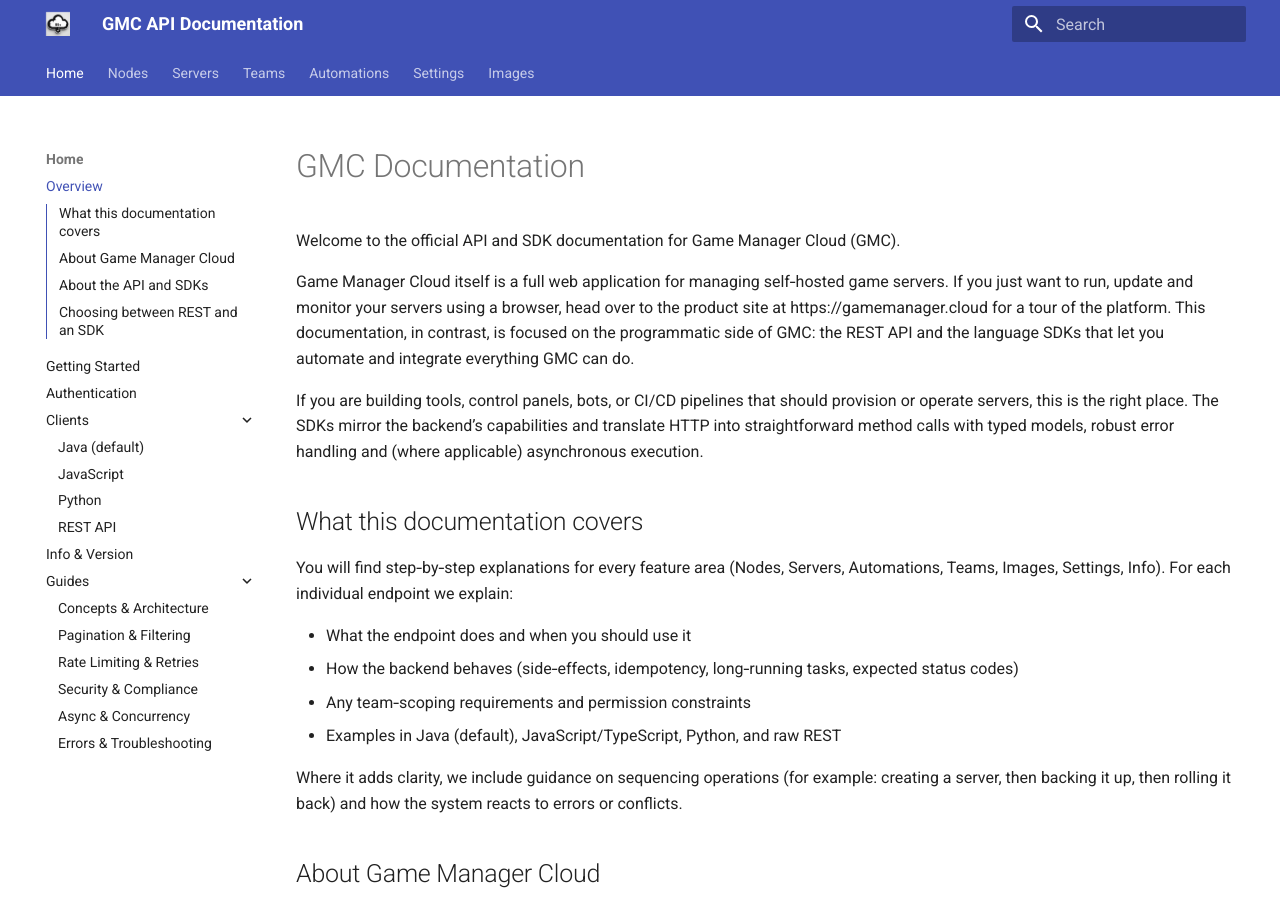
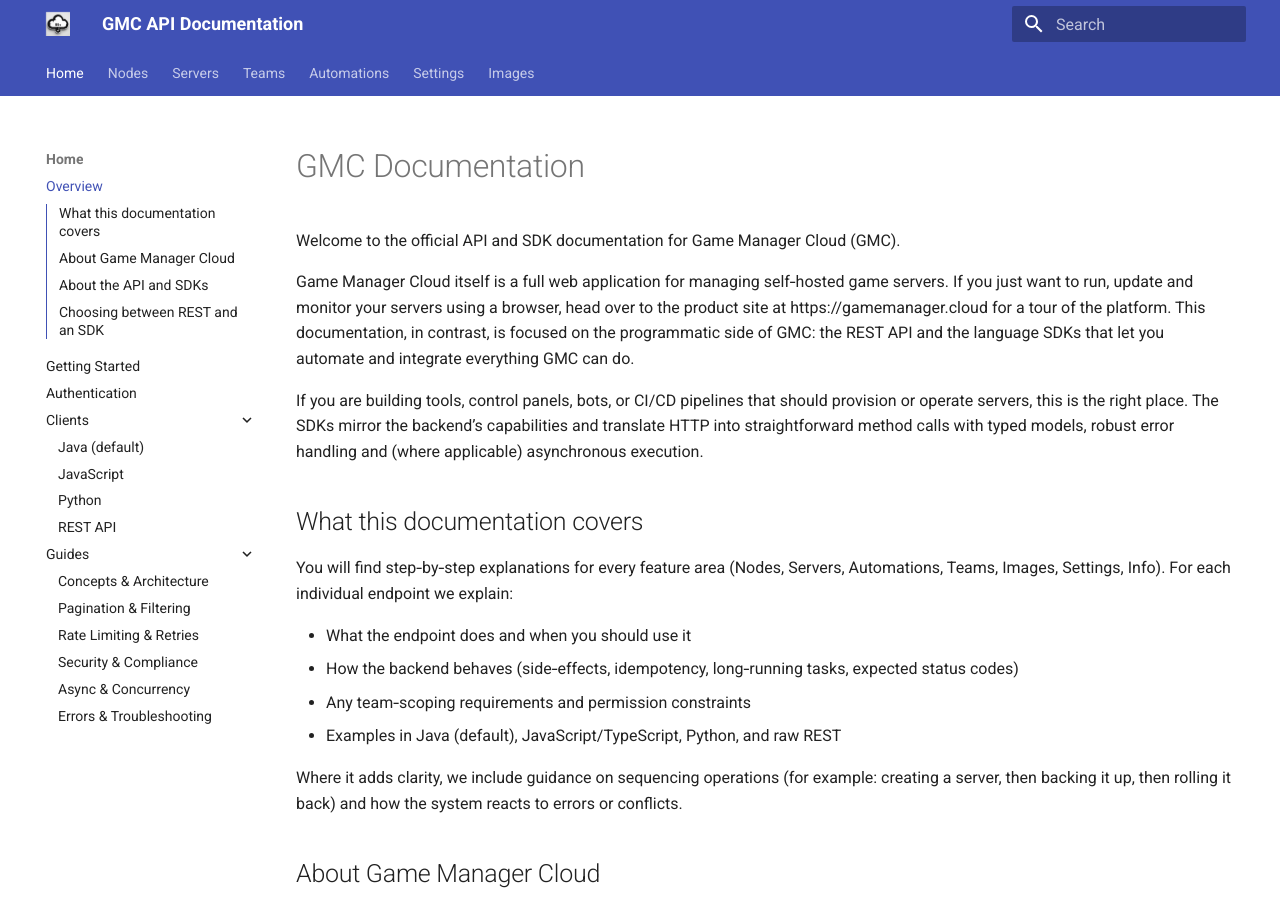
Before and after one commit to swiftbytegbr/gmc-docs, an MkDocs documentation site: the page built from docs/index.md, in a window 1280 px wide and 900 px high. Built offline with MkDocs 1.6.1 and Material for MkDocs 9.7.7, drawn with Linux system fonts in a browser that asks for light colours.

Commit message:
fix: removed reference to missing info feature page

```diff
--- a/mkdocs.yml
+++ b/mkdocs.yml
@@ -12,7 +12,6 @@ nav:
           - JavaScript: nav/clients/javascript.md
           - Python: nav/clients/python.md
           - REST API: nav/rest.md
-      - Info & Version: nav/features/info.md
       - Guides:
           - Concepts & Architecture: nav/guides/concepts.md
           - Pagination & Filtering: nav/guides/pagination.md
```
